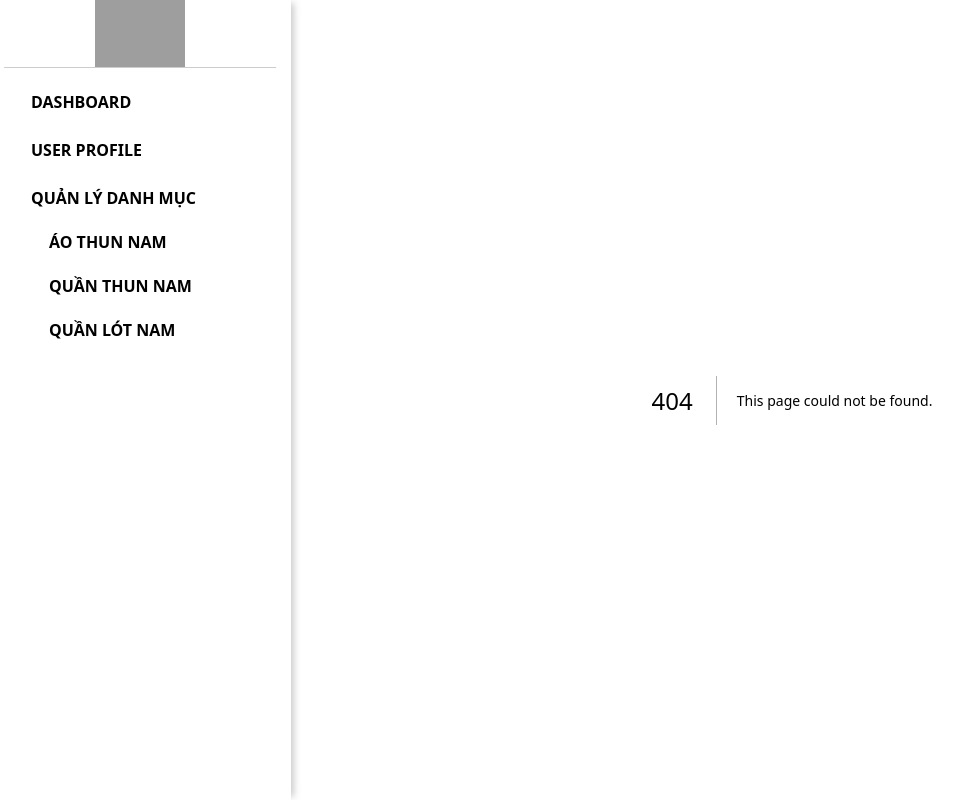
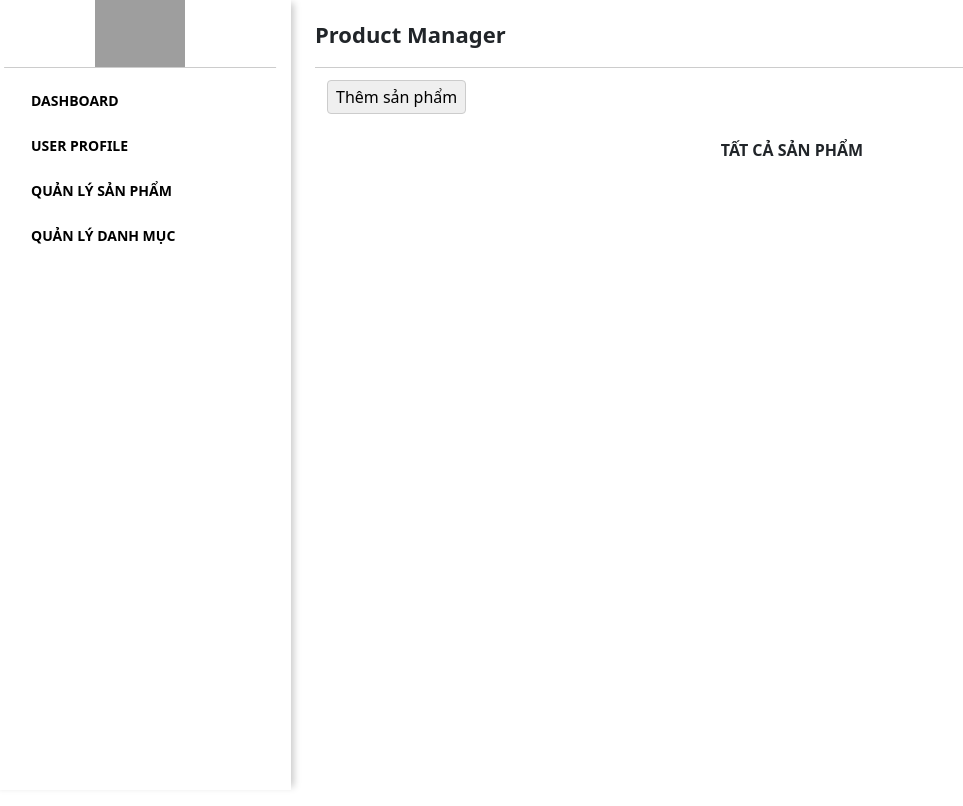
Before and after one commit to anb1906423/clothes-web-shop-admin, a Next.js app: page /quan-ly-san-pham in a window 1280 px wide. Before the commit this address had no page. Shown: the whole page, without its empty margins (11-974 px from the left). Built offline with nearby package versions, Linux system fonts and the light colour scheme.

Commit message:
tao-san-pham

```diff
--- /dev/null
+++ b/components/Heading.jsx
@@ -0,0 +1,16 @@
+import React from 'react'
+
+const Heading = (props) => {
+    return (
+        <div
+            className='heading fw-bold text-center text-uppercase'
+            style={{
+                margin: "12px"
+            }}
+        >
+            {props.title}
+        </div>
+    )
+}
+
+export default Heading
--- a/components/Section.jsx
+++ b/components/Section.jsx
@@ -1,7 +1,16 @@
-import React from 'react'
+import React, { useState } from 'react'
 import { menu } from '../data/data'
 
 const Section = () => {
+    const [showMenuItem, setShowMenuItem] = useState({})
+
+    const handleClick = index => {
+        setShowMenuItem({
+            ...showMenuItem,
+            [index]: !showMenuItem[index]
+        })
+    }
+
     return (
         <div className='section w-100'>
             <div className="logo-box text-center">
@@ -12,7 +21,10 @@ const Section = () => {
                     menu && menu.map((item, index) => {
                         return (
                             <li className='menu-item text-uppercase fw-bold' key={index}>
-                                <a className='w-100' href={item.href}>{item.title}</a>
+                                <a onClick={() => handleClick(index)} className='w-100' href={item.href}>{item.title}</a>
+                                {
+                                    showMenuItem[index] && (
+
                                         <ul className='sub-menu position-absolute w-100'>
                                             {
                                                 item.list && item.list.map((listItem, i) => {
@@ -30,6 +42,8 @@ const Section = () => {
                                                 })
                                             }
                                         </ul>
+                                    )
+                                }
                             </li>
                         )
                     })
--- a/data/data.js
+++ b/data/data.js
@@ -14,8 +14,15 @@ export const menu = [
         ],
     },
     {
+        title: 'Quản lý sản phẩm',
+        href: '/quan-ly-san-pham',
+        list: [
+
+        ],
+    },
+    {
         title: 'Quản lý danh mục',
-        href: '/quan-ly-danh-muc',
+        href: '#',
         list: [
             {
                 title: 'Áo thun nam',
--- /dev/null
+++ b/pages/quan-ly-san-pham/index.jsx
@@ -0,0 +1,22 @@
+import React from 'react'
+import Header from '@/components/Header'
+import Heading from '@/components/Heading'
+import Router from 'next/router'
+
+const ProductManager = () => {
+    return (
+        <div className="product-manager">
+            <Header title="Product Manager" />
+            <div className="wrapper manager-box">
+                <div className="to-add-product-page">
+                    <button onClick={() => Router.push('/quan-ly-san-pham/tao-san-pham')} className="to-add-product-page-btn">
+                        Thêm sản phẩm
+                    </button>
+                </div>
+                <Heading title="Tất cả sản phẩm" />
+            </div>
+        </div>
+    )
+}
+
+export default ProductManager
--- /dev/null
+++ b/styles/ProductManager.scss
@@ -0,0 +1,9 @@
+.to-add-product-page {
+    .to-add-product-page-btn {
+        padding: 4px 8px;
+        border: 1px solid #ccc;
+        border-radius: 4px;
+        right: 0;
+        margin: 12px;
+    }
+}
--- a/styles/Section.scss
+++ b/styles/Section.scss
@@ -1,8 +1,7 @@
 .section {
-    background-color: white;
+    background-color: #fff;
     color: black;
     box-shadow: #CCCCCC 6px 0px 7px -3px;
-    height: 100vh;
 }
 
 .section {
@@ -25,19 +24,24 @@
         max-height: var(--height-header);
     }
     .menu {
+        height: calc(100vh - (var(--height-header) + 20px));
+        overflow-y: scroll;
         padding: 0;
         margin-top: 10px;
+        list-style-type: none;
         .sub-menu {
             padding: 0;
             right: 0;
             li {
                 list-style: none;
                 a {
-                    padding: 8px 42px 12px 60px;
+                    font-size: 12px;
+                    padding: 8px 42px 8px 60px;
                 }
             }
         }
         .menu-item a {
+            font-size: 14px;
             padding: 12px 42px;
             display: inline-block;
             text-decoration: none;
@@ -49,3 +53,8 @@
         }
     }
 }
+
+.menu::-webkit-scrollbar {
+    width: 0.2em;
+    background-color: #F5F5F5;
+}
--- a/styles/globals.scss
+++ b/styles/globals.scss
@@ -1,5 +1,6 @@
 @import "./Section.scss";
 @import "./Header.scss";
+@import "./ProductManager.scss";
 
 * {
   margin: 0;
```
Lines whose indentation alone changed are shown as unchanged.
